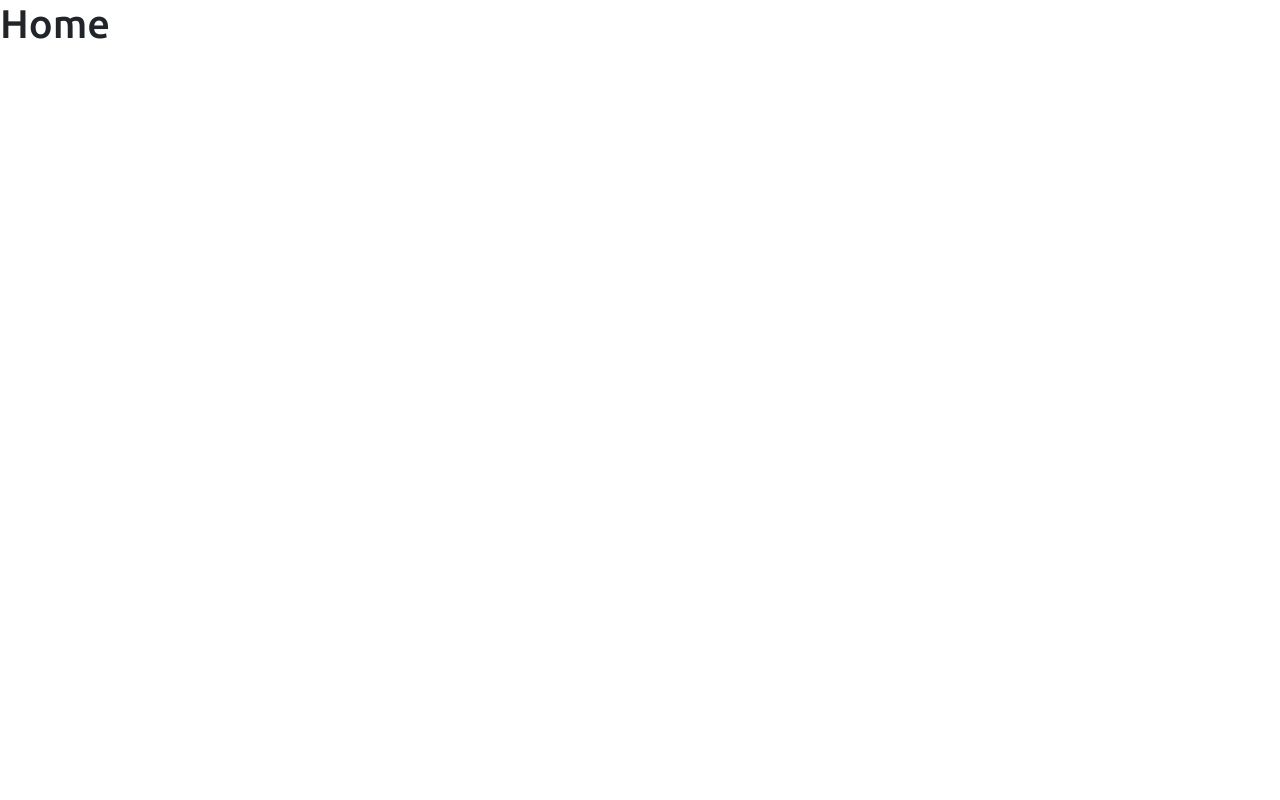
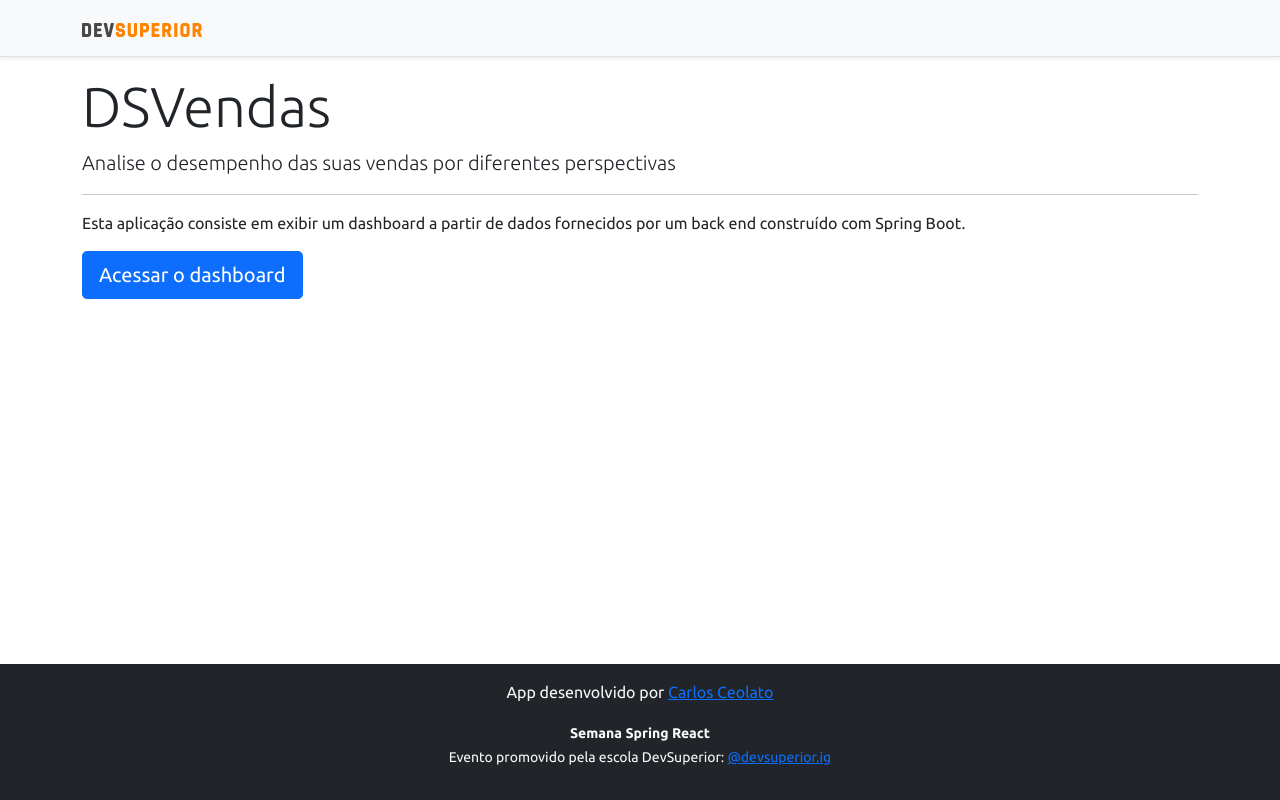
Before and after one commit to cceolato/projeto-sds3, a React (Create React App) app in the folder frontend/: page / in a window 1280 px wide. Built offline with nearby package versions, Linux system fonts and the light colour scheme.

Commit message:
Home, navigation

```diff
--- a/frontend/src/components/NavBar/index.tsx
+++ b/frontend/src/components/NavBar/index.tsx
@@ -1,4 +1,5 @@
-import ImgDsDark from 'assets/img/ds-dark.svg';
+import ImgDsDark from "assets/img/ds-dark.svg";
+import { Link } from "react-router-dom";
 
 const NavBar = () => {
   return (
@@ -6,7 +7,9 @@
       <div className="d-flex flex-column flex-md-row align-items-center p-3 px-md-4 mb-3 bg-light border-bottom shadow-sm">
         <div className="container">
           <nav className="my-2 my-md-0 mr-md-3">
-            <img src={ImgDsDark} alt="DevSuperior" width="120" />
+            <Link to="/">
+              <img src={ImgDsDark} alt="DevSuperior" width="120" />
+            </Link>
           </nav>
         </div>
       </div>
--- a/frontend/src/pages/Home/index.tsx
+++ b/frontend/src/pages/Home/index.tsx
@@ -1,9 +1,30 @@
+import Footer from "components/Footer";
+import NavBar from "components/NavBar";
+import { Link } from "react-router-dom";
+
 const Home = () => {
-    return (
-      <div>
-          <h1>Home</h1>
+  return (
+    <>
+      <NavBar />
+      <div className="container">
+        <div className="jumbotron">
+          <h1 className="display-4">DSVendas</h1>
+          <p className="lead">
+            Analise o desempenho das suas vendas por diferentes perspectivas
+          </p>
+          <hr />
+          <p>
+            Esta aplicação consiste em exibir um dashboard a partir de dados
+            fornecidos por um back end construído com Spring Boot.
+          </p>
+          <Link className="btn btn-primary btn-lg" to="/dashboard" >
+              Acessar o dashboard
+          </Link>
+        </div>
       </div>
-    );
-  };
+      <Footer />
+    </>
+  );
+};
 
-  export default Home;
+export default Home;
```
